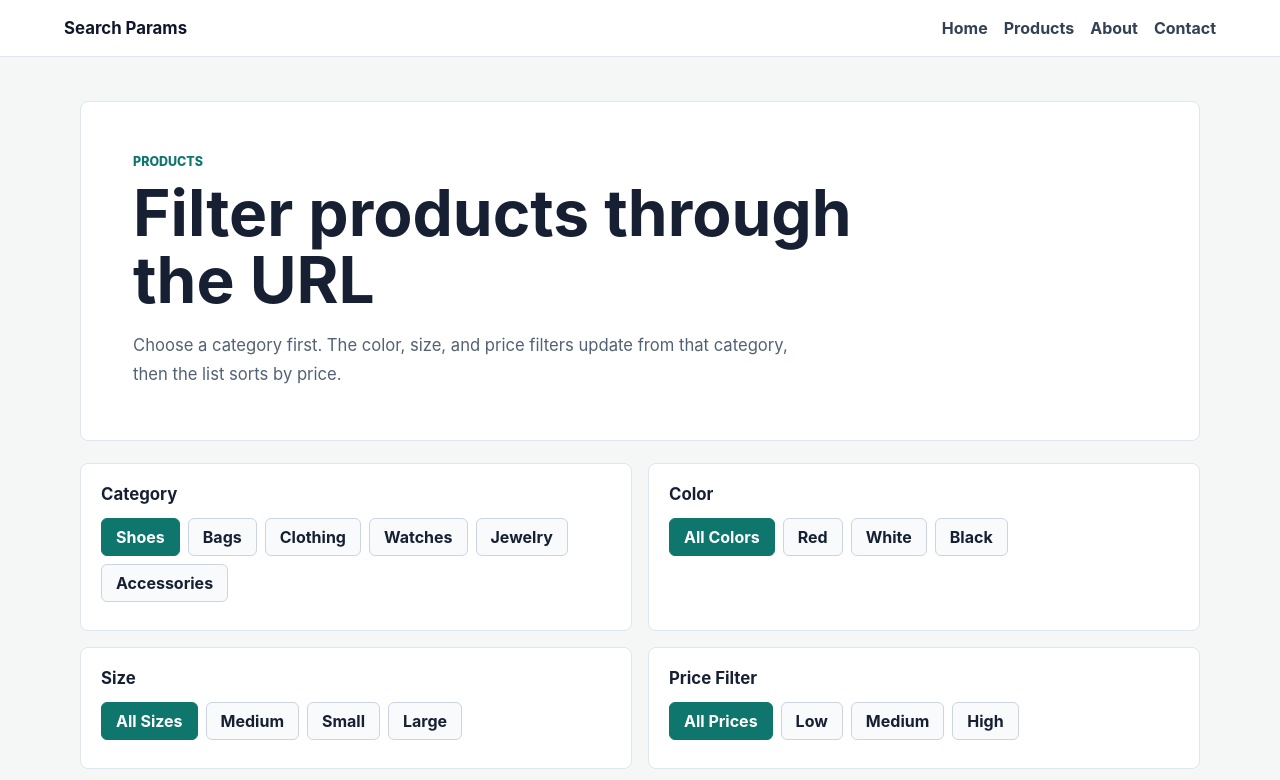
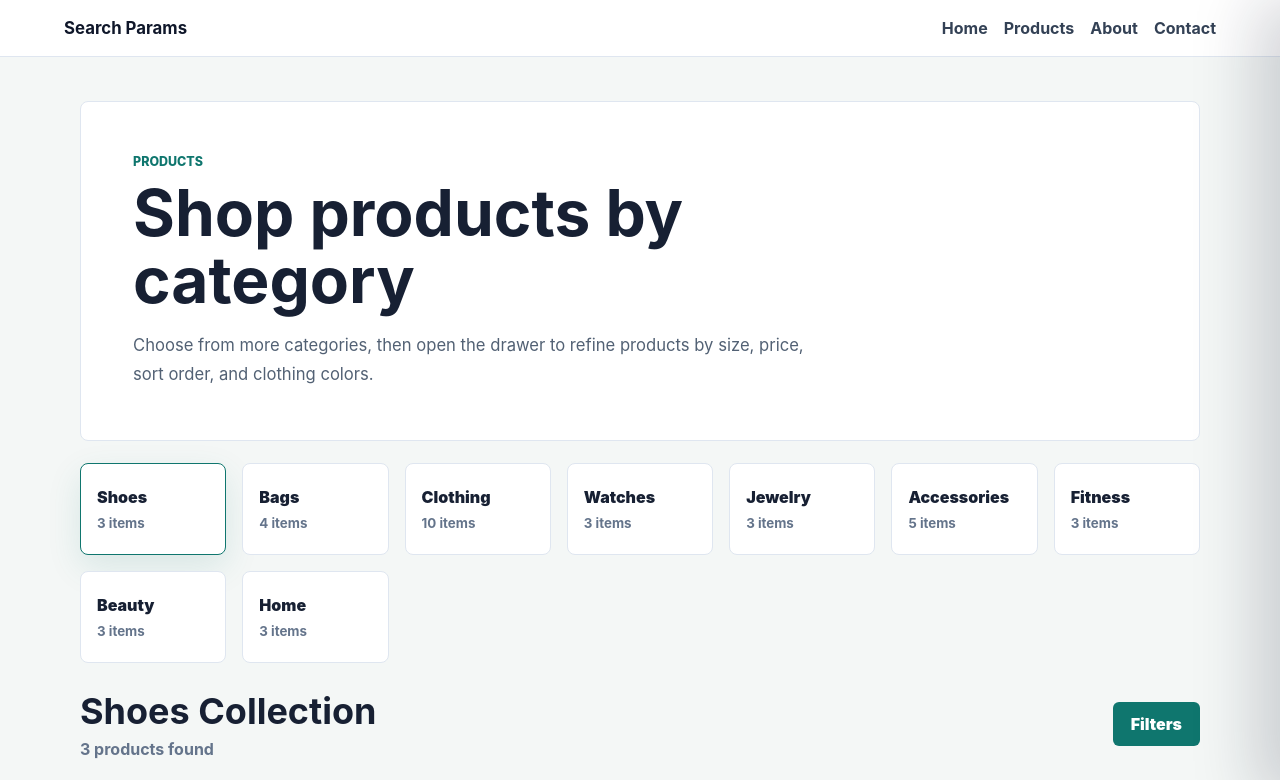
Before and after one commit to RadhikaKapoor383/learn-react-router, a React (Vite) app in the folder route-params/: page /products in a window 1280 px wide. Shown: the top 780 px of the page. Built offline with nearby package versions, Linux system fonts and the light colour scheme.

Commit message:
more categories added and change the filter part

```diff
--- a/route-params/src/SearchParam.css
+++ b/route-params/src/SearchParam.css
@@ -324,11 +324,136 @@ a {
   line-height: 1.7;
 }
 
-.filter-section {
+.category-strip {
   display: grid;
-  grid-template-columns: repeat(2, minmax(0, 1fr));
+  grid-template-columns: repeat(auto-fit, minmax(140px, 1fr));
   gap: 16px;
   margin-top: 22px;
+}
+
+.category-strip button {
+  min-height: 92px;
+  padding: 16px;
+  text-align: left;
+  color: #172033;
+  background: #ffffff;
+  border: 1px solid #dfe6f0;
+  border-radius: 8px;
+  cursor: pointer;
+  font: inherit;
+}
+
+.category-strip button:hover,
+.category-strip .active-category {
+  border-color: #0f766e;
+  box-shadow: 0 12px 34px rgba(15, 118, 110, 0.12);
+}
+
+.category-strip span {
+  display: block;
+  font-weight: 900;
+}
+
+.category-strip small {
+  display: block;
+  margin-top: 8px;
+  color: #64748b;
+  font-weight: 700;
+}
+
+.products-toolbar {
+  display: flex;
+  align-items: center;
+  justify-content: space-between;
+  gap: 18px;
+  margin-top: 26px;
+}
+
+.products-toolbar h2 {
+  margin: 0;
+  font-size: clamp(1.45rem, 3vw, 2.25rem);
+}
+
+.products-toolbar p {
+  margin: 6px 0 0;
+  color: #64748b;
+  font-weight: 700;
+}
+
+.drawer-trigger {
+  min-height: 44px;
+  padding: 0 18px;
+  color: #ffffff;
+  background: #0f766e;
+  border: 0;
+  border-radius: 6px;
+  cursor: pointer;
+  font: inherit;
+  font-weight: 900;
+}
+
+.drawer-backdrop {
+  position: fixed;
+  inset: 0;
+  z-index: 20;
+  background: rgba(15, 23, 42, 0.44);
+  opacity: 0;
+  pointer-events: none;
+  transition: opacity 180ms ease;
+}
+
+.drawer-backdrop.show {
+  opacity: 1;
+  pointer-events: auto;
+}
+
+.filter-drawer {
+  position: fixed;
+  top: 0;
+  right: 0;
+  z-index: 21;
+  display: flex;
+  flex-direction: column;
+  gap: 18px;
+  width: min(92vw, 430px);
+  height: 100vh;
+  padding: 24px;
+  overflow-y: auto;
+  background: #ffffff;
+  box-shadow: -24px 0 60px rgba(15, 23, 42, 0.18);
+  transform: translateX(100%);
+  transition: transform 220ms ease;
+}
+
+.filter-drawer.open {
+  transform: translateX(0);
+}
+
+.drawer-header {
+  display: flex;
+  align-items: center;
+  justify-content: space-between;
+  gap: 14px;
+}
+
+.drawer-header h2 {
+  margin: 0;
+  font-size: 1.8rem;
+}
+
+.drawer-close {
+  display: inline-flex;
+  align-items: center;
+  justify-content: center;
+  width: 38px;
+  height: 38px;
+  color: #172033;
+  background: #f1f5f9;
+  border: 1px solid #dfe6f0;
+  border-radius: 6px;
+  cursor: pointer;
+  font: inherit;
+  font-weight: 900;
 }
 
 .filter-group,
@@ -353,6 +478,9 @@ a {
 }
 
 .filter-group button {
+  display: inline-flex;
+  align-items: center;
+  gap: 8px;
   min-height: 38px;
   margin: 0 8px 8px 0;
   padding: 0 14px;
@@ -375,6 +503,72 @@ a {
   color: #ffffff;
   background: #0f766e;
   border-color: #0f766e;
+}
+
+.filter-dot {
+  width: 16px;
+  height: 16px;
+  border: 1px solid rgba(15, 23, 42, 0.18);
+  border-radius: 999px;
+}
+
+.filter-dot.red {
+  background: #ef4444;
+}
+
+.filter-dot.white {
+  background: #f8fafc;
+}
+
+.filter-dot.black {
+  background: #111827;
+}
+
+.filter-dot.blue {
+  background: #2563eb;
+}
+
+.filter-dot.green {
+  background: #16a34a;
+}
+
+.filter-dot.yellow {
+  background: #facc15;
+}
+
+.filter-dot.brown {
+  background: #8b5a2b;
+}
+
+.filter-dot.baby-blue {
+  background: #8bd3f7;
+}
+
+.drawer-actions {
+  display: grid;
+  grid-template-columns: 1fr 1fr;
+  gap: 12px;
+  margin-top: auto;
+  padding-top: 8px;
+}
+
+.drawer-actions button {
+  min-height: 44px;
+  border: 0;
+  border-radius: 6px;
+  cursor: pointer;
+  font: inherit;
+  font-weight: 900;
+}
+
+.drawer-actions button:first-child {
+  color: #172033;
+  background: #f1f5f9;
+}
+
+.drawer-actions button:last-child {
+  color: #ffffff;
+  background: #0f766e;
 }
 
 .active-filters {
@@ -656,7 +850,7 @@ a {
 
   .hero,
   .filter-grid,
-  .filter-section,
+  .category-strip,
   .active-grid,
   .info-grid,
   .contact-layout {
@@ -678,6 +872,15 @@ a {
     flex-direction: column;
   }
 
+  .products-toolbar {
+    align-items: stretch;
+    flex-direction: column;
+  }
+
+  .drawer-trigger {
+    width: 100%;
+  }
+
   .hero {
     min-height: auto;
   }
--- a/route-params/src/public/Products.jsx
+++ b/route-params/src/public/Products.jsx
@@ -1,3 +1,4 @@
+import { useState } from 'react';
 import { useSearchParams } from 'react-router-dom';
 
 const products = [
@@ -23,7 +24,21 @@ const products = [
   { id: 20, name: 'Winter Beanie', category: 'accessories', color: 'green', size: 'small', price: 22, displaySize: 'small' },
   { id: 21, name: 'Aviator Sunglasses', category: 'accessories', color: 'black', size: 'medium', price: 150, displaySize: 'large' },
   { id: 22, name: 'Round Sunglasses', category: 'accessories', color: 'yellow', size: 'medium', price: 130, displaySize: 'medium' },
-  { id: 23, name: 'T-Shirt', category: 'clothing', color: 'black', size: 'large', price: 250, displaySize: 'large' },
+  { id: 23, name: 'Classic T-Shirt', category: 'clothing', color: 'black', size: 'large', price: 25, displaySize: 'small' },
+  { id: 24, name: 'Classic T-Shirt', category: 'clothing', color: 'white', size: 'large', price: 25, displaySize: 'small' },
+  { id: 25, name: 'Classic T-Shirt', category: 'clothing', color: 'green', size: 'large', price: 28, displaySize: 'small' },
+  { id: 26, name: 'Classic T-Shirt', category: 'clothing', color: 'baby blue', size: 'medium', price: 28, displaySize: 'small' },
+  { id: 27, name: 'Formal Shirt', category: 'clothing', color: 'white', size: 'medium', price: 55, displaySize: 'medium' },
+  { id: 28, name: 'Formal Shirt', category: 'clothing', color: 'blue', size: 'medium', price: 55, displaySize: 'medium' },
+  { id: 29, name: 'Yoga Mat', category: 'fitness', color: 'green', size: 'large', price: 34, displaySize: 'wide' },
+  { id: 30, name: 'Training Gloves', category: 'fitness', color: 'black', size: 'small', price: 26, displaySize: 'small' },
+  { id: 31, name: 'Cricket Bat', category: 'fitness', color: 'brown', size: 'large', price: 92, displaySize: 'large' },
+  { id: 32, name: 'Matte Lipstick', category: 'beauty', color: 'red', size: 'small', price: 18, displaySize: 'small' },
+  { id: 33, name: 'Face Serum', category: 'beauty', color: 'white', size: 'small', price: 38, displaySize: 'medium' },
+  { id: 34, name: 'Sunscreen SPF 50', category: 'beauty', color: 'yellow', size: 'medium', price: 24, displaySize: 'small' },
+  { id: 35, name: 'Desk Lamp', category: 'home', color: 'black', size: 'medium', price: 45, displaySize: 'medium' },
+  { id: 36, name: 'Wall Clock', category: 'home', color: 'white', size: 'medium', price: 40, displaySize: 'small' },
+  { id: 37, name: 'Ceramic Vase', category: 'home', color: 'baby blue', size: 'small', price: 30, displaySize: 'small' },
 ];
 
 const priceFilters = {
@@ -50,6 +65,7 @@ function colorClass(value) {
 
 function Products() {
   const [searchParams, setSearchParams] = useSearchParams();
+  const [isDrawerOpen, setIsDrawerOpen] = useState(false);
 
   const categories = uniqueValues(products, 'category');
   const category = searchParams.get('category') || 'shoes';
@@ -62,9 +78,10 @@ function Products() {
   const colors = uniqueValues(categoryProducts, 'color');
   const sizes = uniqueValues(categoryProducts, 'size');
   const activePriceFilter = priceFilters[price] || priceFilters.all;
+  const showColorFilter = category === 'clothing';
 
   const filteredProducts = categoryProducts
-    .filter((product) => color === 'all' || product.color === color)
+    .filter((product) => !showColorFilter || color === 'all' || product.color === color)
     .filter((product) => size === 'all' || product.size === size)
     .filter((product) => product.price >= activePriceFilter.min && product.price <= activePriceFilter.max)
     .sort((first, second) => (sort === 'asc' ? first.price - second.price : second.price - first.price));
@@ -90,31 +107,67 @@ function Products() {
     });
   }
 
+  function clearFilters() {
+    setSearchParams({
+      category,
+      color: 'all',
+      size: 'all',
+      price: 'all',
+      sort: 'asc',
+    });
+  }
+
   return (
     <main className="products-page">
       <section className="products-header">
         <p className="eyebrow">Products</p>
-        <h1>Filter products through the URL</h1>
+        <h1>Shop products by category</h1>
         <p>
-          Choose a category first. The color, size, and price filters update
-          from that category, then the list sorts by price.
+          Choose from more categories, then open the drawer to refine products
+          by size, price, sort order, and clothing colors.
         </p>
       </section>
 
-      <section className="filter-section" aria-label="Product filters">
-        <div className="filter-group">
-          <h2>Category</h2>
+      <section className="category-strip" aria-label="Product categories">
         {categories.map((item) => (
           <button
-              className={category === item ? 'active-filter' : ''}
+            className={category === item ? 'active-category' : ''}
             key={item}
             onClick={() => changeCategory(item)}
           >
-              {titleCase(item)}
+            <span>{titleCase(item)}</span>
+            <small>{products.filter((product) => product.category === item).length} items</small>
           </button>
         ))}
+      </section>
+
+      <div className="products-toolbar">
+        <div>
+          <h2>{titleCase(category)} Collection</h2>
+          <p>{filteredProducts.length} products found</p>
+        </div>
+        <button className="drawer-trigger" onClick={() => setIsDrawerOpen(true)}>
+          Filters
+        </button>
       </div>
 
+      <div
+        className={`drawer-backdrop ${isDrawerOpen ? 'show' : ''}`}
+        onClick={() => setIsDrawerOpen(false)}
+      />
+
+      <aside className={`filter-drawer ${isDrawerOpen ? 'open' : ''}`} aria-hidden={!isDrawerOpen}>
+        <div className="drawer-header">
+          <div>
+            <p className="eyebrow">Refine</p>
+            <h2>Filters</h2>
+          </div>
+          <button className="drawer-close" onClick={() => setIsDrawerOpen(false)} aria-label="Close filters">
+            x
+          </button>
+        </div>
+
+        {showColorFilter && (
           <div className="filter-group">
             <h2>Color</h2>
             <button
@@ -129,10 +182,12 @@ function Products() {
                 key={item}
                 onClick={() => updateFilters({ color: item })}
               >
+                <span className={`filter-dot ${colorClass(item)}`} />
                 {titleCase(item)}
               </button>
             ))}
           </div>
+        )}
 
         <div className="filter-group">
           <h2>Size</h2>
@@ -181,13 +236,18 @@ function Products() {
             High to Low
           </button>
         </div>
-      </section>
+
+        <div className="drawer-actions">
+          <button onClick={clearFilters}>Clear</button>
+          <button onClick={() => setIsDrawerOpen(false)}>Show products</button>
+        </div>
+      </aside>
 
       <section className="active-filters" aria-label="Active filters">
         <h2>Active Search Params</h2>
         <div className="active-grid">
           <p><span>Category</span>{category}</p>
-          <p><span>Color</span>{color}</p>
+          <p><span>Color</span>{showColorFilter ? color : 'clothing only'}</p>
           <p><span>Size</span>{size}</p>
           <p><span>Price Filter</span>{price}</p>
           <p><span>Price Sort</span>{sort}</p>
@@ -196,11 +256,6 @@ function Products() {
       </section>
 
       <section className="product-results" aria-label="Filtered products">
-        <div className="results-heading">
-          <h2>{titleCase(category)} Results</h2>
-          <p>{filteredProducts.length} products found</p>
-        </div>
-
         <div className="product-grid">
           {filteredProducts.map((product) => (
             <article
```
Lines whose indentation alone changed are shown as unchanged.
